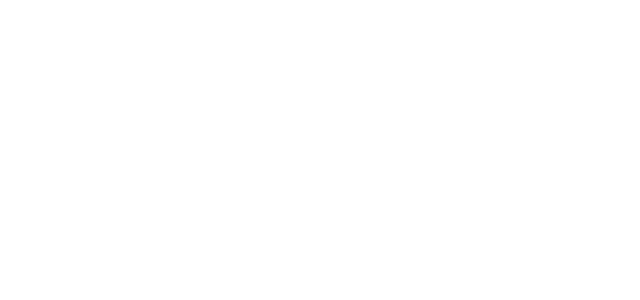
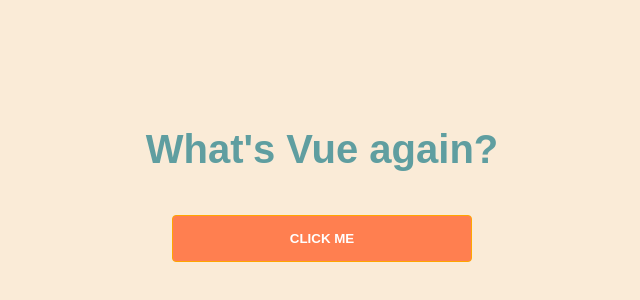
Before and after one commit to sofanisba/slotorama, a Vue app: page / in a window 1280 px wide. Shown: the part 216-516 px from the top of the page, without its empty margins (318-958 px from the left). Built offline with nearby package versions, Linux system fonts and the light colour scheme.

Commit message:
1-whats vue

```diff
--- a/src/App.vue
+++ b/src/App.vue
@@ -1,17 +1,36 @@
 <template>
-  <div id="app"></div>
+  <div id="app">
+    <component :is="activeComponent" />
+  </div>
 </template>
 
 <script>
-
+import WhatVue from './components/WhatVue'
 export default {
   name: 'app',
   components: {
+    WhatVue
+  },
+
+  computed: {
+    activeComponent () {
+      return 'what-vue'
+    }
   }
 }
 </script>
 
 <style>
+body {
+  background-color: antiquewhite;
+}
 #app {
+  height: 100vh;
+  display: flex;
+  justify-content: center;
+  font-family: Arial;
+  color: #246352;
+  font-size: 20px;
+  line-height: 2;
 }
 </style>
--- /dev/null
+++ b/src/components/WhatVue.vue
@@ -0,0 +1,48 @@
+<template lang="html">
+  <div id="whats-vue">
+    <v-title text="What's Vue again?"/>
+
+    <v-button @click.native="doSomething('with this')">
+      Click Me
+    </v-button>
+    <br>
+    <ul v-if="showMe">
+      <li>Fun reactive framework!</li>
+      <li>Declarative (look at my directives)</li>
+      <li>"Approachable, Versatile and Performant" -- the Vue website</li>
+    </ul>
+  </div>
+</template>
+
+<script>
+import VTitle from './common/VTitle'
+import VButton from './common/VButton'
+export default {
+  name: 'whats-vue',
+  components: {
+    VTitle,
+    VButton
+  },
+
+  data () {
+    return {
+      showMe: false
+    }
+  },
+
+  methods: {
+    doSomething (withWhat) {
+      this.showMe = true
+    }
+  }
+}
+</script>
+
+<style lang="css" scoped>
+#whats-vue{
+  display: flex;
+  flex-direction: column;
+  justify-content: center;
+  align-items: center;
+}
+</style>
--- /dev/null
+++ b/src/components/common/VButton.vue
@@ -0,0 +1,22 @@
+<template lang="html">
+  <button class="v-button">
+    <slot />
+  </button>
+</template>
+
+<style lang="css" scoped>
+.v-button {
+  background-color: coral;
+  min-width: 300px;
+  border: 1px solid orange;
+  color: white;
+  font-weight: bold;
+  text-transform: uppercase;
+  border-radius: 4px;
+  padding: 15px;
+}
+.v-button:hover {
+  background-color: brown;
+  cursor: pointer;
+}
+</style>
--- /dev/null
+++ b/src/components/common/VTitle.vue
@@ -0,0 +1,19 @@
+<template lang="html">
+  <h1 id="title">
+    {{ text }}
+  </h1>
+</template>
+
+<script>
+export default {
+  name: 'v-title',
+  props: ['text']
+}
+</script>
+
+<style lang="css" scoped>
+#title {
+  text-align: center;
+  color: cadetblue;
+}
+</style>
```
Also changed, not shown: .eslintrc.js.
